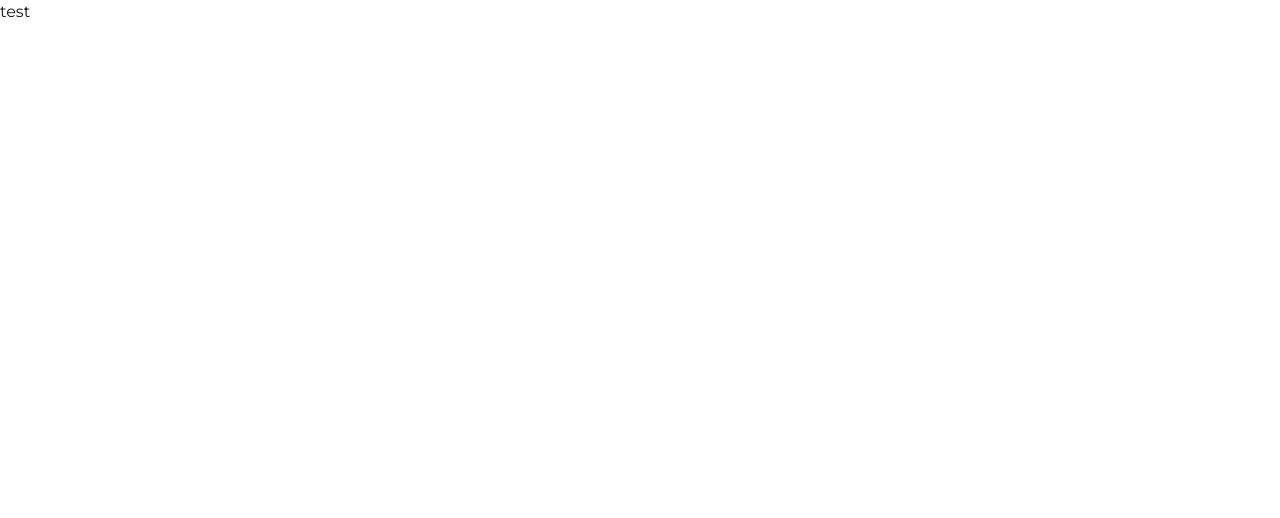
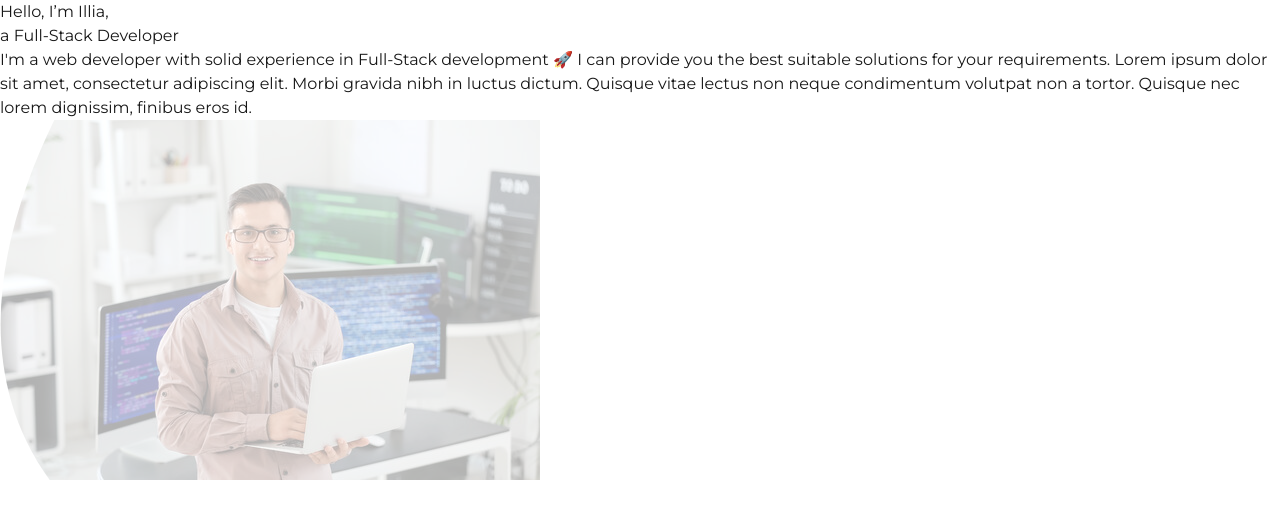
Before and after one commit to Tender6795/portfolio_next, a Next.js app: page / in a window 1280 px wide. Shown: the top 518 px of the page. Built offline with nearby package versions, Linux system fonts and the light colour scheme.

Commit message:
About me at progress

```diff
--- a/src/app/globals.css
+++ b/src/app/globals.css
@@ -9,7 +9,7 @@
 
 @media (prefers-color-scheme: dark) {
   :root {
-    --background: #0a0a0a;
+    --background: #091E21;
     --foreground: #ededed;
   }
 }
--- a/src/app/page.tsx
+++ b/src/app/page.tsx
@@ -1,9 +1,10 @@
 import Image from "next/image";
+import { AboutMe } from "./сomponents/AboutMe";
 
 export default function Home() {
   return (
     <div>
-      <h1>test</h1>
+      <AboutMe/>
     </div>
   );
 }
--- /dev/null
+++ b/src/app/сomponents/AboutMe.tsx
@@ -0,0 +1,28 @@
+"use client";
+import React from "react";
+import { Avatar } from "./Avatar";
+
+export const AboutMe = () => {
+  return (
+    <div className="flex justify-end items-center">
+      <div className="w-[784px] h-[271px] mr-[-174px]">
+        <h1 className="font-semibold text-[64px] leading-[78px]">
+          {`Hello, I’m Illia, `}
+          <br />
+          {`a Full-Stack Developer`}
+        </h1>
+        <div className="w-[600px] h-[271px]">
+          <span className="font-normal text-[14px] leading-[17px]">
+            I'm a web developer with solid experience in Full-Stack development
+            🚀 I can provide you the best suitable solutions for your
+            requirements. Lorem ipsum dolor sit amet, consectetur adipiscing
+            elit. Morbi gravida nibh in luctus dictum. Quisque vitae lectus non
+            neque condimentum volutpat non a tortor. Quisque nec lorem
+            dignissim, finibus eros id.
+          </span>
+        </div>
+      </div>
+      <Avatar />
+    </div>
+  );
+};
--- /dev/null
+++ b/src/app/сomponents/Avatar.tsx
@@ -0,0 +1,14 @@
+import React from "react";
+
+export const Avatar = () => {
+  return (
+    <div className="relative w-[616px] h-[734px] overflow-hidden">
+      <img
+        src="/avatar.jpeg"
+        alt="Background"
+        className="absolute top-0 left-0 w-full h-full object-cover"
+        style={{ maskImage: 'url("/Rectangle.svg")', maskSize: 'cover', maskPosition: 'center' }}
+      />
+    </div>
+  );
+};
```
Also changed, not shown: public/Rectangle.svg (added), public/avatar.jpeg (added).
